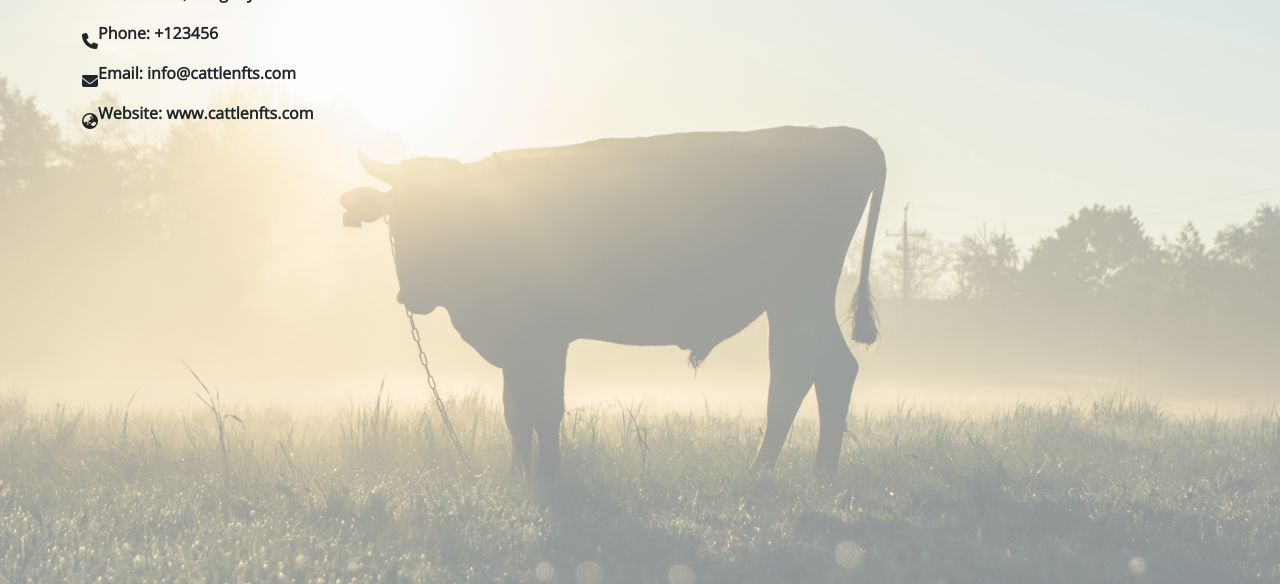
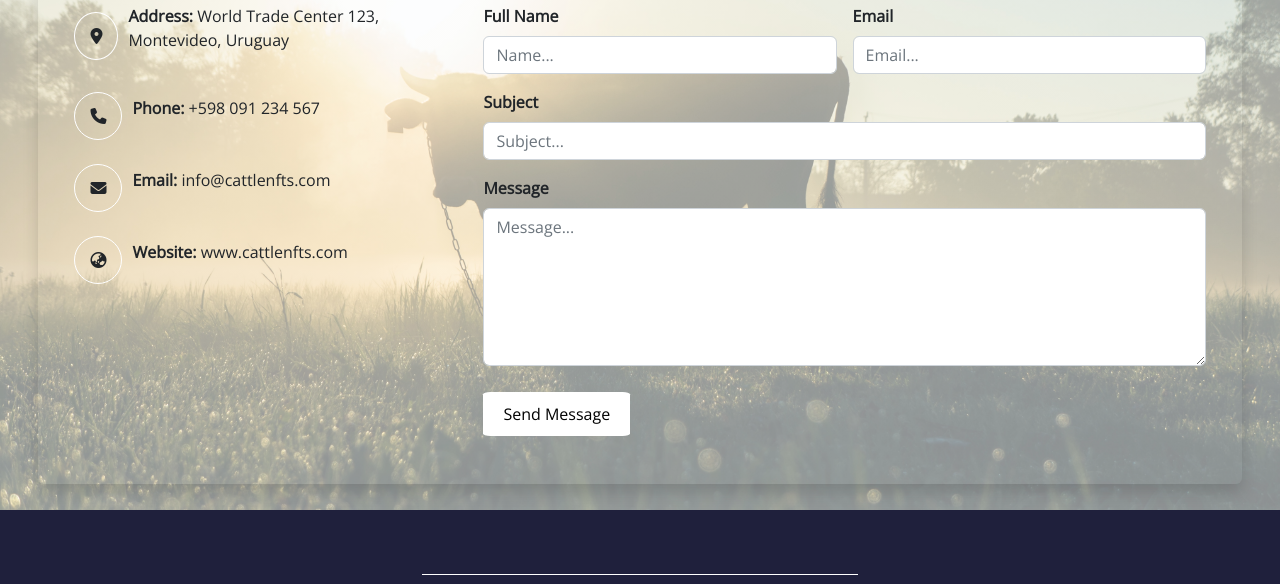
Before and after one commit to SantiagoVarelaUY/cattlenft, a plain HTML site: page contact.html in a window 1280 px wide. Shown: the part 441-1025 px from the top of the page. Drawn offline with nearby package versions, Linux system fonts and the light colour scheme.

Commit message:
finalboot

```diff
--- a/contact.html
+++ b/contact.html
@@ -16,9 +16,8 @@
     <link rel="preconnect" href="https://fonts.gstatic.com" crossorigin />
     <link href="https://fonts.googleapis.com/css2?family=Open+Sans:wght@300&display=swap" rel="stylesheet" />
     <link rel="stylesheet" href="https://cdnjs.cloudflare.com/ajax/libs/font-awesome/6.2.1/css/all.min.css" integrity="sha512-MV7K8+y+gLIBoVD59lQIYicR65iaqukzvf/nwasF0nqhPay5w/9lJmVM2hMDcnK1OnMGCdVK+iQrJ7lzPJQd1w==" crossorigin="anonymous" referrerpolicy="no-referrer" />
+    <link rel="stylesheet" href="https://cdn.jsdelivr.net/npm/bootstrap@5.2.3/dist/css/bootstrap.min.css" rel="stylesheet" integrity="sha384-rbsA2VBKQhggwzxH7pPCaAqO46MgnOM80zW1RWuH61DGLwZJEdK2Kadq2F9CUG65" crossorigin="anonymous" />
     <link rel="stylesheet" href="./style.css" />
-    <link rel="stylesheet" href="https://cdn.jsdelivr.net/npm/bootstrap@5.2.3/dist/css/bootstrap.min.css" rel="stylesheet" integrity="sha384-rbsA2VBKQhggwzxH7pPCaAqO46MgnOM80zW1RWuH61DGLwZJEdK2Kadq2F9CUG65" crossorigin="anonymous" />
-
     <title>CATTLE NFTs | Providing Stability - Contact</title>
 
 </head>
@@ -33,7 +32,7 @@
                     <span class="navbar-toggler-icon"></span>
                 </button>
                 <div class="collapse navbar-collapse" id="navbarNav">
-                    <ul class="navbar-nav ms-auto">
+                    <ul class="navbar-nav ms-auto nav-bar">
                         <li class="nav-item">
                             <a class="nav-link" href="./index.html" target="_blank" rel="noreferrer">Home</a>
                         </li>
@@ -56,91 +55,57 @@
 
     <main class="contact-main">
 
-        <div class="container">
-            <div class="contact-form">
+        <div class="container-fluid contact-all">
+            <div class="contact-form shadow rounded">
                 <div class="row">
-                    <div class="col-md-4">
-                        <h2>Lets get in touch</h2>
-                        <p>We are for any suggestion or just to have a chat</p>
+                    <div class="col-md-4 form-left-side p-5">
+                        <h2 class="mb-4 contact-h2">About Us</h2>
                         <div class="contact-us">
-                            <div class="address d-flex align-items-center">
-                                <i class="fa-solid fa-location-dot"></i>
+                            <div class="address d-flex align-items-center mb-4">
+                                <i class="fa-solid fa-location-dot icon"></i>
                                 <p><b>Address:</b> World Trade Center 123, Montevideo, Uruguay</p>
                             </div>
-                            <div class="phone d-flex align-items-center">
+                            <div class="phone d-flex align-items-center mb-4">
                                 <i class="fa-solid fa-phone icon"></i>
-                                <p><b>Phone:</b> +123456</p>
+                                <p><b>Phone:</b> +598 091 234 567</p>
                             </div>
-                            <div class="email d-flex align-items-center">
+                            <div class="email d-flex align-items-center mb-4">
                                 <i class="fa-solid fa-envelope icon"></i>
                                 <p><b>Email:</b> info@cattlenfts.com</p>
                             </div>
-                            <div class="website d-flex align-items-center">
+                            <div class="website d-flex align-items-center mb-4">
                                 <i class="fa-solid fa-earth-asia icon"></i>
                                 <p><b>Website:</b> www.cattlenfts.com</p>
                             </div>
                         </div>
                     </div>
-                    <div class="col-md-8">
-                        <h2>Get in Touch</h2>
-                        <form class="row g-3"></form>
+                    <div class="col-md-8 form-right-side p-5">
+                        <h2 class="mb-4">Contact Us</h2>
+                        <form class="row g-3">
                             <div class="col-md-6">
                                 <label for="fullName" class="form-label">Full Name</label>
+                                <input type="text" class="form-control" placeholder="Name...">
                             </div>
+                            <div class="col-md-6">
+                                <label for="Email" class="form-label">Email</label>
+                                <input type="email" class="form-control" placeholder="Email...">
+                            </div>
+                            <div class="col-12">
+                                <label for="inputSubject" class="form-label">Subject</label>
+                                <input type="text" class="form-control" placeholder="Subject...">
+                            </div>
+                            <div class="col-12">
+                                <label for="inputMessage" class="form-label">Message</label>
+                                <textarea class="form-control" rows="6" placeholder="Message..."></textarea>
+                            </div>
+                            <div class="col-12">
+                                <button class="contact-button" type="submit">Send Message</button>
+                            </div>
+                        </form>
                     </div>
                 </div>
             </div>
-
-
         </div>
-
-
-
-
-
-
-        <!-- <div  class="wrapper">
-            <div class="contact-us">
-                <div class="title-contact">Contact Us</div>
-                <div class="input-fields">
-                    <div class="items">
-                        <label for="name" class="label">Name</label>
-                        <input id="name" type="text" class="input">
-                    </div>
-                    <div class="items">
-                        <label for="email" class="label">Email</label>
-                        <input id="email" type="text" class="input">
-                    </div>
-                    <div class="items">
-                        <label for="subject" class="label">Subject</label>
-                        <input id="subject" type="text" class="input">
-                    </div>
-                    <div class="items">
-                        <label for="msg" class="label">Message</label>
-                        <textarea id="msg" class="text-area"></textarea>
-                    </div>
-                </div>
-                <div class="btn">Send</div>
-            </div>
-        </div> -->
-
-        <!-- <h1 class="h1-int">Contact Us</h1> -->
-        <!-- <section class="form">
-            <form action="" method="" enctype="">
-                <select name="gender" id="gender">
-                    <option value="">-Select Gender-</option>
-                    <option value="Male">Male</option>
-                    <option value="Female">Female</option>
-                    <option value="Other">Other</option>
-                </select>
-                <input type="name" placeholder="Your First Name..."/>
-                <input type="name" placeholder="Your Last Name..."/>
-                <input type="email" placeholder="Your E-mail..."/>
-                <input type="text" placeholder="Your Message..." style="height: 200px;">
-                <button>Clean</button>
-                <button type="checkbox">Send</button>
-            </form>
-        </section> -->
 
     </main>
 
--- a/style.css
+++ b/style.css
@@ -69,7 +69,7 @@
     background-color: #1f203c;
 }
 .div-space{
-    padding: 10%;
+    padding: 8%;
 }
 
 body{
@@ -80,16 +80,21 @@ body{
 .button-color{
     color: #f9cb57;
 }
-
 .navbar ul li a{
     color: rgb(250, 250, 250);
     text-decoration: none;
     transition: color 0.2s;
     font-family: 'Open Sans', sans-serif;
     font-weight: lighter;
+    font-size: 1rem;
 }
 .navbar ul li a:hover{
     color: #f9cb57;
+}
+.nav-bar{
+    padding-right: 30px;
+    padding-top: 10px;
+
 }
 
 /* FOOTER */
@@ -103,7 +108,6 @@ body{
     font-weight: lighter;
     color: #f9cb57;
     margin: 0px;
-
 }
 .div-footer{
     border-top: 1px solid white;
@@ -223,7 +227,6 @@ body{
 }
 .imgcolum{
     width: 100%;
-
 }
 .theteam-details{
     font-family: 'Open Sans', sans-serif;
@@ -273,97 +276,47 @@ body{
     background-size: cover;
     background-position: center;
     width: 100%;
-    height: 100vh;
+    height: auto;
     font-family:'Open Sans', sans-serif;
     font-weight: bold;
 }
-/* .wrapper{
-    position: absolute;
-    top: 50%;
-    left: 50%;
-    transform: translate(-50%, -50%);
+.contact-all{
+    padding-top: 5%;
+    padding-left: 3%;
+    padding-right: 3%;
+    padding-bottom: 2%;
+}
+.form-left-side{
+    background-color: transparent;
+}
+.icon{
+    padding: 15px;
+    border: 1px solid #fff;
+    border-radius: 50%;
+    margin-right: 10px;
+}
+.form-right-side{
+    background-color: transparent;
+}
+.contact-button{
+    background-color: white;
+    color: black;
+    border: none;
+    border-radius: 5%;
+    padding: 10px 20px;
+    margin-top: 10px;
+}
+.contact-h2{
+    padding-left: 15px;
+    font-weight: bolder;
 }
 .contact-us{
-    width: 100%;
-    max-width: 500px;
-    height: auto;
-    background: rgba(0,0,0,0.7);
-    padding: 40px 50px;
-    border-radius: 5px;
+    font-weight: lighter;
 }
-.title-contact{
-    font-size: 2em;
-    line-height: 1.25em;
-    text-align: center;
-    text-transform: uppercase;
-    font-weight: 900;
-    letter-spacing: 2px;
-    color: #ffc107;
-    padding-bottom: 15px;
-}
-.input-fields{
-    padding: 0 30px;
-}
-.input-fields .items{
-    width: 100%;
-    padding-bottom: 15px;
-}
-.input-fields .items .label{
-    display: block;
-    font-size: 1em;
-    color: white;
-    padding-bottom: 5px;
-}
-.input-fields .items .input,
-.input-fields .items .text-area{
-    background: transparent;
-    border: 0;
-    border: 1px solid white;
-    width: 100%;
-    padding: 8px 10px;
-    font-size: 1em;
-    color: white;
-    border-radius: 3px;
-}
-.btn{
-    margin: 0 30px;
-    background: white;
-    color: white;
-    font-size: 1.25em;
-    padding: 10px 0;
-    text-align: center;
-    text-transform: uppercase;
-    font-weight: bold;
-    border-radius: 5px;
-    cursor: pointer;
-    letter-spacing: 2px;
 
-}
- */
-/* .form{
-    background-color: #f2f2f2;
-    padding: 40px;
-    padding-left: 50px;
-    padding-right: 50px;
-    width: 80%;
-    margin:auto;
-}
-.form input[type=text]{
-    display: flex;
-    width: 100%;
-    padding: 22px;
-    border: 1px solid #ccc;
-    border-radius: 4px;
-    box-sizing: border-box;
-    margin-top: 6px;
-    margin-bottom: 16px;
-    resize: vertical;
-} */
-
-/* Media queries */
-
+/* MEDIA QUERIES */
 @media only screen and (max-width: 992px) {
-   /* INDEX */
+   /* INDEX 992 */
    .index-main{
     background-repeat: no-repeat;
     background-size: cover;
@@ -379,13 +332,32 @@ body{
 }
 }
 
+@media only screen and (max-width: 768px){
+    /* CONTACT 768 */
+    .contact-all{
+        padding-top:5%;
+    }
+    .form-left-side{
+        padding: 0;
+    }
+    .form-right-side{
+        padding: 0;
+    }
+    .contact-main{
+        width: 100%;
+        height: auto;
+        font-family:'Open Sans', sans-serif;
+        font-weight: bold;
+    }
+}
+
 @media only screen and (max-width: 576px) {
-    /* GEN */
+    /* GEN 576*/
     .div-space{
         padding: 0%;
     }
 
-    /* INDEX */
+    /* INDEX 576*/
     .index-main{
         background-repeat: no-repeat;
         background-size: cover;
@@ -400,7 +372,7 @@ body{
         height:auto;
     }
 
-    /* FAQs */
+    /* FAQs 576*/
     .faqs-details{
         font-family: 'Open Sans', sans-serif;;
         font-size: large;
@@ -419,4 +391,21 @@ body{
         margin-right: 10%;
         margin-left: 2%;
     }
+
+    /* CONTACT 576 */
+    .contact-all{
+        padding-top:3%;
+    }
+    .form-left-side{
+        padding: 0;
+    }
+    .form-right-side{
+        padding: 0;
+    }
+    .contact-main{
+        width: 100%;
+        height: auto;
+        font-family:'Open Sans', sans-serif;
+        font-weight: bold;
+    }
 }
```
Also changed, not shown: faqs.html (+1 -1 lines), index.html (+1 -1 lines), theTeam.html (+1 -1 lines).
